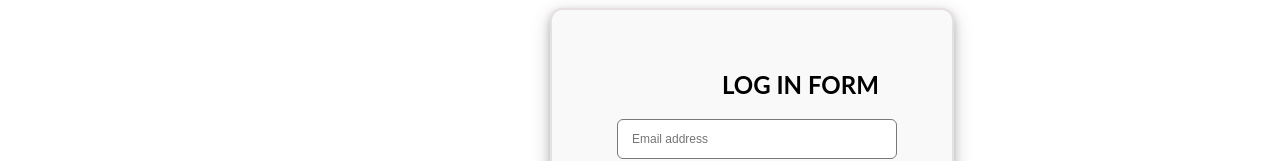
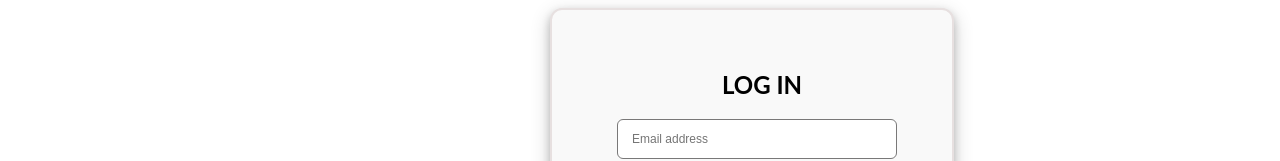
Before and after one commit to Karkuvel1411/To-do, a plain HTML site: page Html_Pages/login.html in a window 1280 px wide. Shown: the part 211-372 px from the top of the page. Drawn offline with Linux system fonts and the light colour scheme.

```diff
--- a/Html_Pages/login.html
+++ b/Html_Pages/login.html
@@ -14,7 +14,7 @@
 
     <section class="login-content">
         <form onsubmit="signin(event)" class="login-page">
-             <h1 class="site-name">LOG IN FORM</h1>
+             <h1 class="site-name">LOG IN</h1>
              <input class="mail" name="username" id="useremail" type="text" placeholder="Email address" required>
              <input id="password" class="password" type="password" placeholder="Password" required>
              <button type="submit" class="login">LOG IN</button>
```
